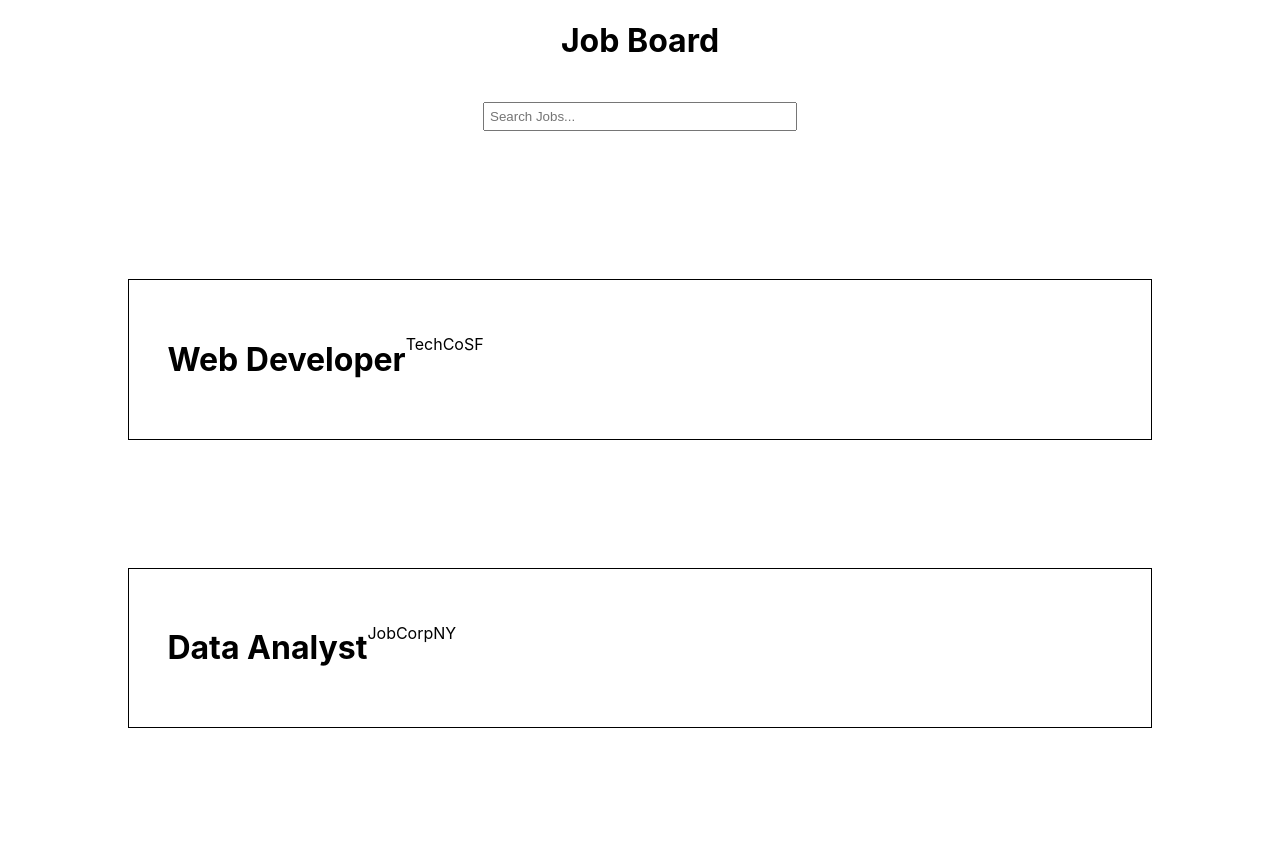
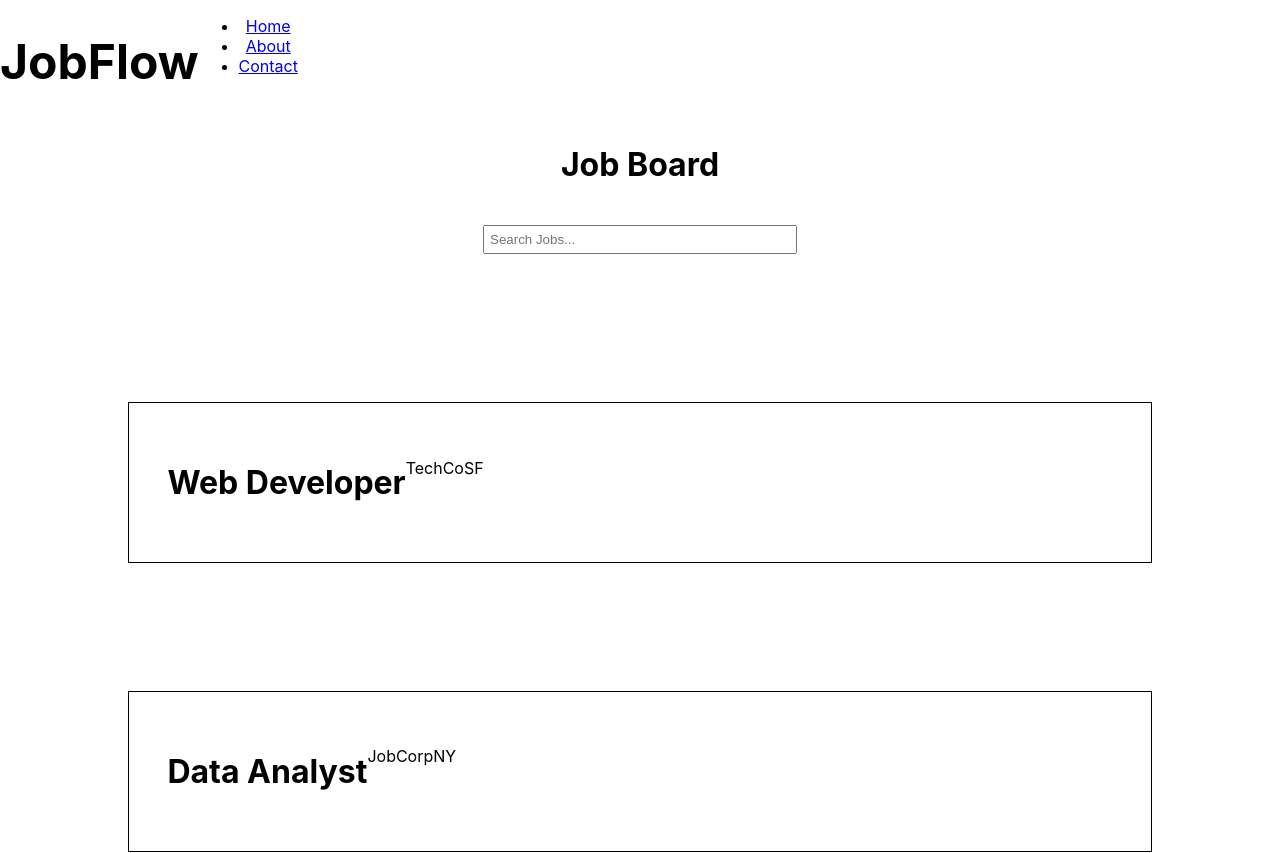
Before and after one commit to hillan1152/test_site, a React (Create React App) app: page / in a window 1280 px wide. Shown: the top 853 px of the page. Built offline with nearby package versions, Linux system fonts and the light colour scheme.

Commit message:
added sass for customization

```diff
--- a/package.json
+++ b/package.json
@@ -15,6 +15,7 @@
     "react-dom": "^19.1.0",
     "react-router-dom": "^7.4.1",
     "react-scripts": "^5.0.1",
+    "sass": "^1.86.1",
     "web-vitals": "^2.1.4"
   },
   "scripts": {
--- a/src/App.js
+++ b/src/App.js
@@ -1,9 +1,10 @@
-import './App.css';
+import './App.scss';
 import React, { useState, useEffect } from 'react';
 import CardList from './Components/CardList/CardList.js';
 import Card from './Components/Cards/Card.js';
 import { SearchBar } from './Components/SearchBar/SearchBar.js';
 import { fakeFetchJob } from './Temp-Data/fakeJobs.js';
+import { NavBar } from './Components/NavBar/NavBar.js';
 
 function App() {
   const [jobs, setJobs] = useState([]);
@@ -17,6 +18,7 @@ function App() {
 
   return (
     <div className="App">
+      <NavBar />
       <h1>Job Board</h1>
       {/* <SearchBar /> */}
       <input
--- a/src/Components/NavBar/NavBar.js
+++ b/src/Components/NavBar/NavBar.js
@@ -1,8 +1,10 @@
 import React from "react";
+import { Link } from "react-router-dom";
+import "./NavBar.scss";
 
 export const NavBar = props => {
     return (
-        <div>
+        <div className="nav-container">
             <h1>JobFlow</h1>
             <nav>
                 <ul>
--- /dev/null
+++ b/src/Components/NavBar/NavBar.scss
@@ -0,0 +1,8 @@
+@import '../../App.scss';
+
+.nav-container {
+    display: flex;
+    h1 {
+        font-size: 3rem;
+    }
+}
```
Also changed, not shown: src/styles.less (deleted, +0 -17 lines), src/App.scss (renamed from src/App.css), 1 other file (tests, documents, lock files or other folders).
